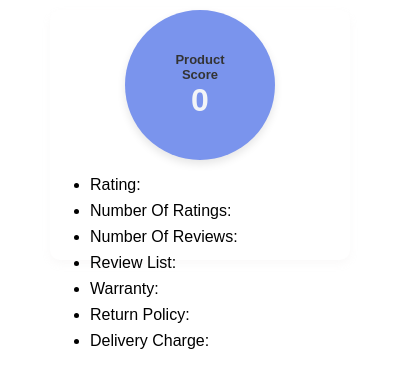
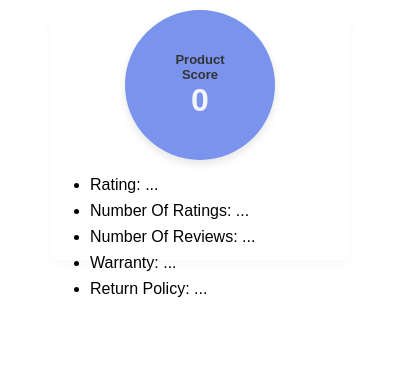
Before and after one commit to psr-codes/hack-extension, a browser extension: page popup.html in a window 400 px wide. Drawn offline with Linux system fonts and the light colour scheme.

Commit message:
fixed changes

```diff
--- a/popup.html
+++ b/popup.html
@@ -30,13 +30,13 @@
 
         <div class="details">
             <ul>
-                <li>Rating: <span id="rating"></span></li>
-                <li>Number Of Ratings: <span id="numberOfRatings"></span></li>
-                <li>Number Of Reviews: <span id="numReviews"></span></li>
-                <li>Review List: <span id="reviewArr"></span></li>
-                <li>Warranty: <span id="warranty"></span></li>
-                <li>Return Policy: <span id="returnPolicy"></span></li>
-                <li>Delivery Charge: <span id="deliveryCharge"></span></li>
+                <li id="rating-p">Rating: <span id="rating">...</span></li>
+                <li id="numberOfRatings-p">Number Of Ratings: <span id="numberOfRatings">...</span></li>
+                <li id="numReviews-p">Number Of Reviews: <span id="numReviews">...</span></li>
+                <!-- <li id="reviewArr-p">Review List: <span id="reviewArr"></span>NaN</li> -->
+                <li id="warranty-p">Warranty: <span id="warranty">...</span></li>
+                <li id="returnPolicy-p">Return Policy: <span id="returnPolicy">...</span></li>
+                <!-- <li id="deliveryCharge-p">Delivery Charge: <span id="deliveryCharge">NaN</span></li> -->
             </ul>
 
         <!-- Reference the external JavaScript file -->
--- a/popup.js
+++ b/popup.js
@@ -163,9 +163,8 @@ async function getHTMLData() {
 
                             // Store the extracted HTML data in the object
                             // extractedData[key] = extractedHTML;
-                            console.log(key, " : ", extractedHTML);
-                            // Update the popup UI with the extracted HTML data
-                            if (key != "reviewArr") {
+
+                            if (key != "reviewArr" && extractedHTML) {
                                 document.getElementById(key).innerHTML =
                                     extractedHTML;
                             }
--- a/score.js
+++ b/score.js
@@ -126,10 +126,10 @@ export function calculateScore(productInfo) {
     );
 
     // Scale score to 100 based on total weight (avoid division by zero)
-    const offset = Math.floor(Math.random() * 11) - 5;
+    // const offset = Math.floor(Math.random() * 3) - 1;
     const scaledScore = totalWeight === 0 ? 0 : (score / totalWeight) * 100;
 
-    return scaledScore + offset;
+    return scaledScore;
 }
 
 // Sample product information (replace with actual scraped data)
```
